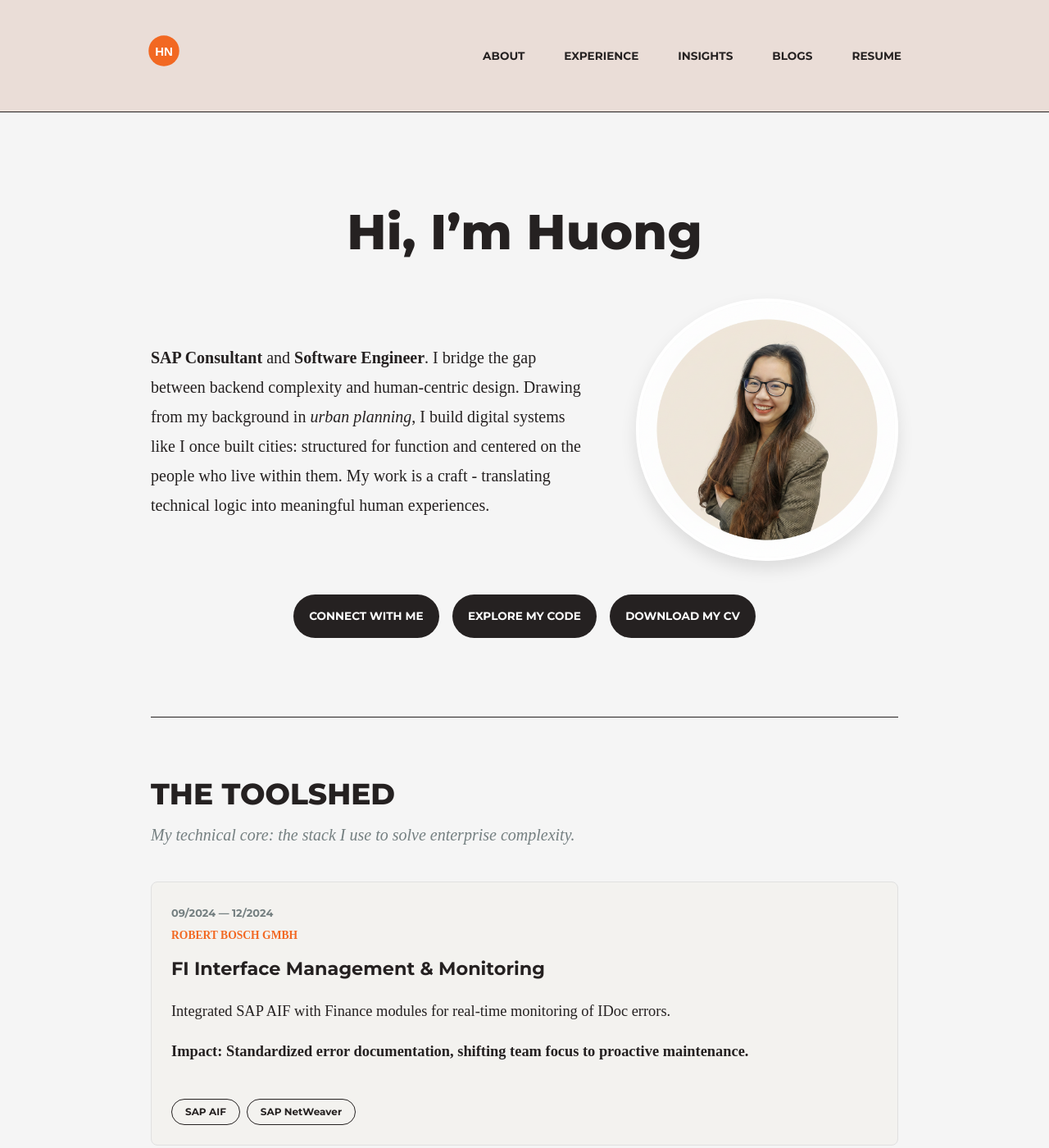
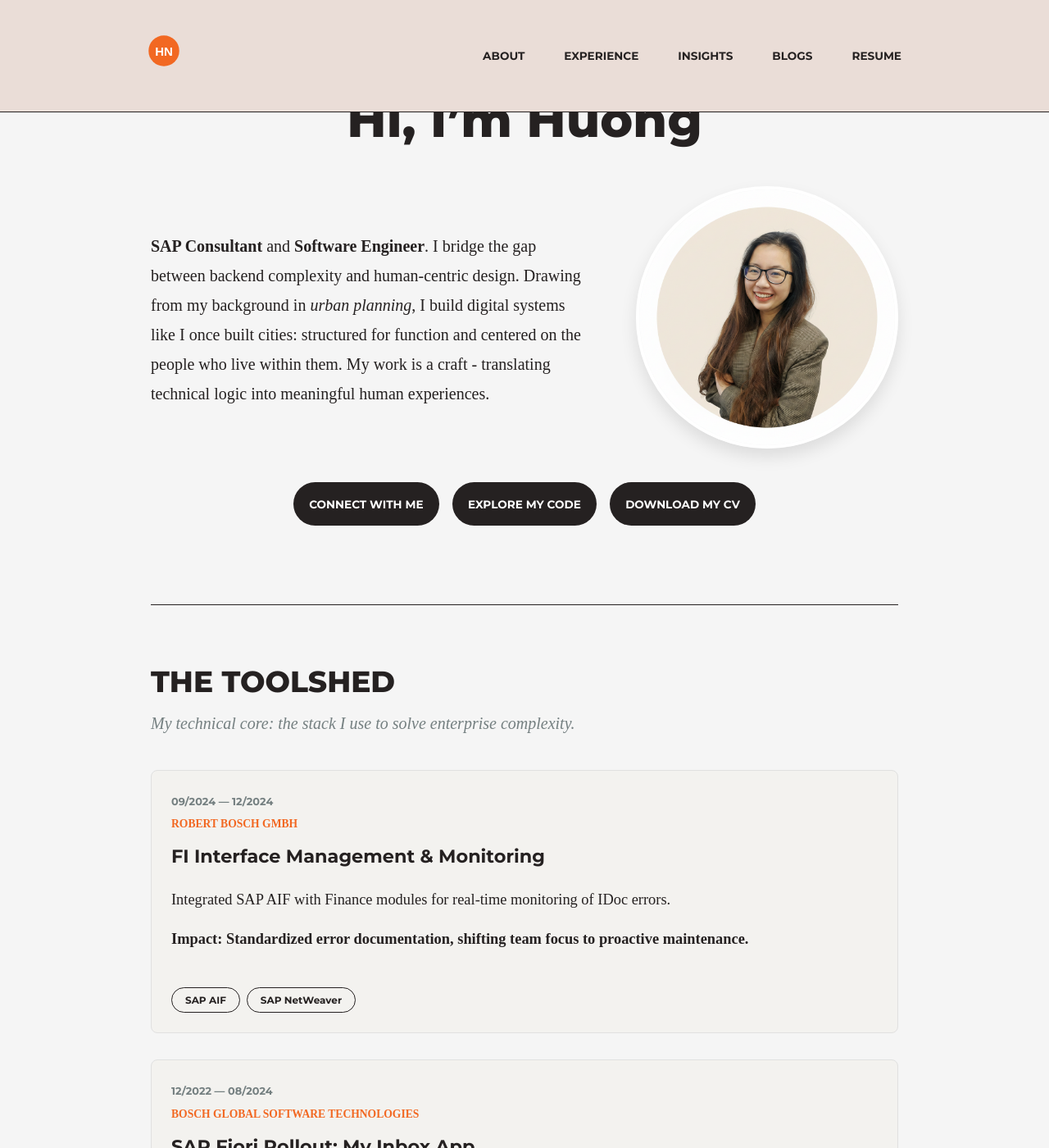
Before and after one commit to huongntn/portfolio-website, a Jekyll site: the page built from index.html, in a window 1280 px wide and 1400 px high. Shown: the whole window at 82% size. Built offline with Jekyll 4.4.1, drawn with Linux system fonts in a browser that asks for light colours; some web fonts are replaced.

Commit message:
Update style.css

```diff
--- a/assets/css/style.css
+++ b/assets/css/style.css
@@ -16,7 +16,7 @@ body { background-color: var(--background-body); color: var(--text-main); font-f
 .container { max-width: 960px; margin: 0 auto; padding: 0 1.5rem; }
 
 /* Header & Nav */
-header { background-color: var(--menu-sand); border-bottom: 1px solid var(--text-main); padding: 2rem 0; }
+header { background-color: var(--menu-sand); border-bottom: 1px solid var(--text-main); padding: 2rem 0; position: fixed; top: 0; width: 100%; z-index: 1000; }
 .nav-wrapper { display: flex; justify-content: space-between; align-items: center; padding: 10px 20px; }
 .logo { font-family: var(--font-headers); font-weight: 800; font-size: 1.5rem; color: var(--text-main); text-decoration: none; text-transform: uppercase; letter-spacing: -1.5px; }
 .logo img { height: 35px; width: auto; }
@@ -108,11 +108,7 @@ footer { background-color: var(--text-main); color: var(--white); padding: 4rem
 @media (max-width: 768px) {
   /* Hide the desktop nav links */
   .nav-links { display: none; flex-direction: column; position: absolute; top: 70px; left: 0; width: 100%; background: #fdf5f0; padding: 20px 0; text-align: center; box-shadow: 0 4px 6px rgba(0,0,0,0.1); }
-
-  /* Show links when active */
   .nav-links.active { display: flex; }
-
-  /* Show the burger icon */
   .burger-menu { display: block; font-size: 24px; cursor: pointer; }
 
   section { padding: 1.5rem 0; }
```
